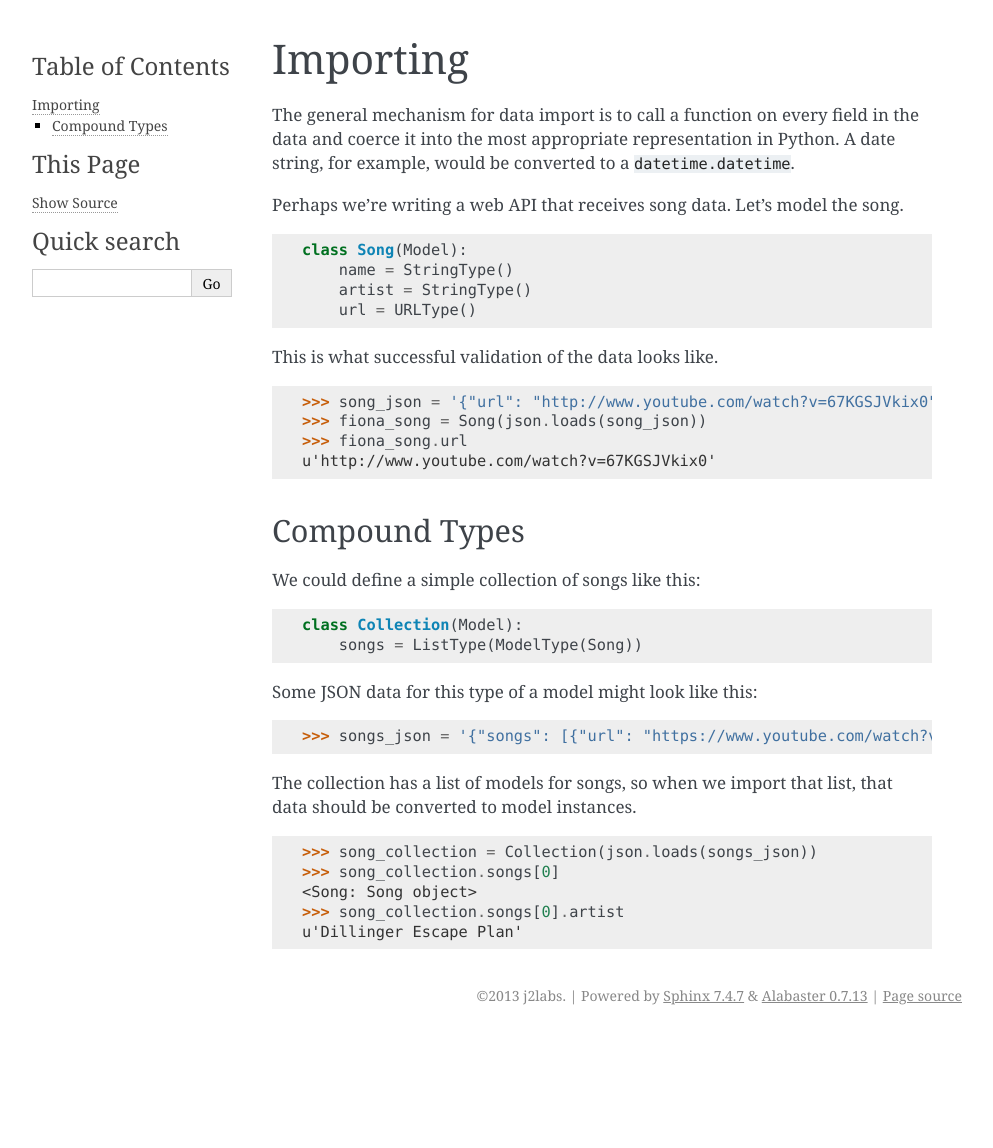
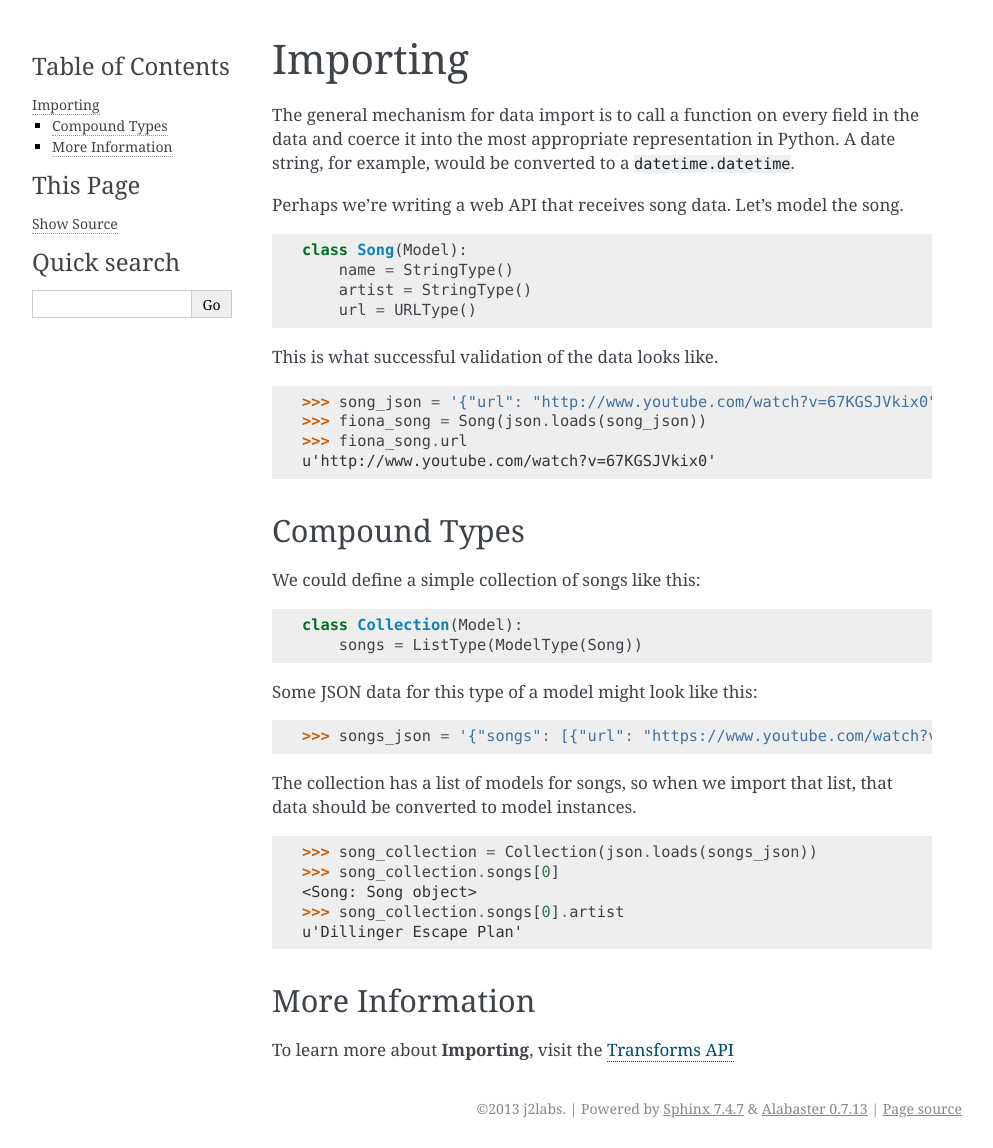
Before and after one commit to schematics/schematics, a Sphinx documentation site: the page built from docs/usage/importing.rst, in a window 1280 px wide. Shown: the whole page, without its empty margins (148-1141 px from the left). Built offline with Sphinx 7.4.7, drawn with Linux system fonts in a browser that asks for light colours; before the commit the page ends 1035 px from its top, so only the background shows below that.

Commit message:
Added link at the end of each Usage doc to get to the API definition in case you want to find out more

```diff
--- a/docs/usage/importing.rst
+++ b/docs/usage/importing.rst
@@ -51,3 +51,9 @@ data should be converted to model instances.
   <Song: Song object>
   >>> song_collection.songs[0].artist
   u'Dillinger Escape Plan'
+
+
+More Information
+================
+
+To learn more about **Importing**, visit the :ref:`Transforms API <api_doc_transforms>`
--- a/docs/usage/models.rst
+++ b/docs/usage/models.rst
@@ -91,3 +91,9 @@ explained here: :ref:`exporting_serialize_when_none`.
       ...
       class Options:
           serialize_when_none = False
+
+
+More Information
+================
+
+To learn more about **Models**, visit the :ref:`Models API <api_doc_models>`
--- a/docs/usage/types.rst
+++ b/docs/usage/types.rst
@@ -75,3 +75,9 @@ It converts to a string just fine.  Now, let's attempt to validate it.
     File "schematics/types/base.py", line 164, in validate
       raise ValidationError(errors)
   schematics.exceptions.ValidationError: [u'String value is too long.']
+
+
+More Information
+================
+
+To learn more about **Types**, visit the :ref:`Types API <api_doc_types>`
--- a/docs/usage/validation.rst
+++ b/docs/usage/validation.rst
@@ -130,3 +130,9 @@ dependencies:
   Traceback (most recent call last):
   ...
   ModelValidationError: {'call_me': [u'He prefers email.']}
+
+
+More Information
+================
+
+To learn more about **Validation**, visit the :ref:`Validation API <api_doc_validation>`
```
Also changed, not shown: docs/usage/exporting.rst (+7 -0 lines).
